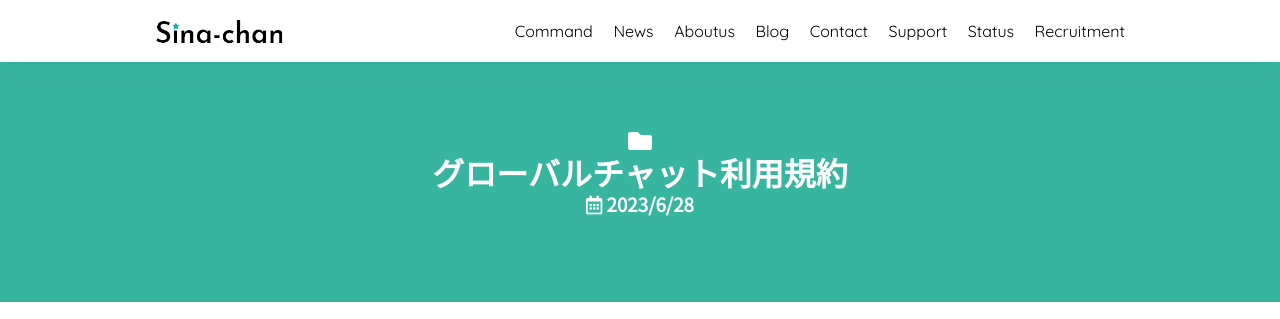
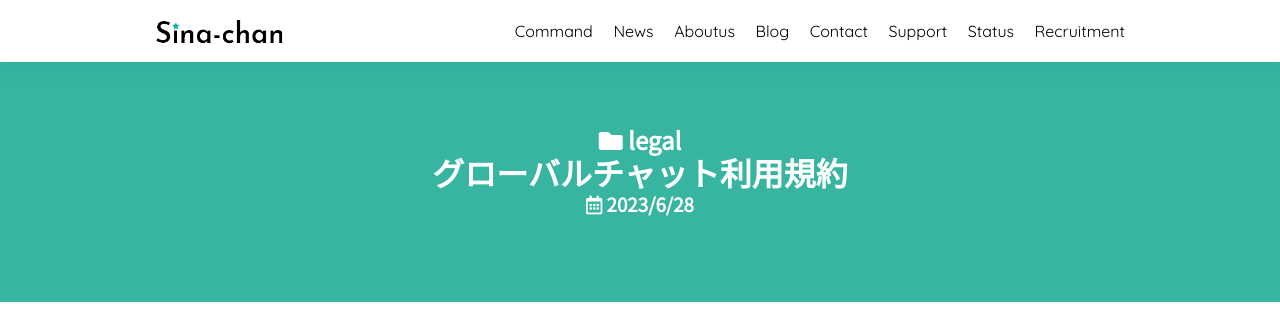
Before and after one commit to SinaKitagami/sinakitagami.github.io, a Jekyll site: the page built from _posts/legal/2023-06-28-new-gchat-tos.md, in a window 1280 px wide and 900 px high. Shown: the top 319 px of the window. Built offline with Jekyll 4.4.1, drawn with Linux system fonts in a browser that asks for light colours; nearby versions of some CDN libraries; a script that is not in the unit is left out.

Commit message:
Update 2023-06-28-new-gchat-tos.md

```diff
--- a/_posts/legal/2023-06-28-new-gchat-tos.md
+++ b/_posts/legal/2023-06-28-new-gchat-tos.md
@@ -1,6 +1,8 @@
 ---
 layout: post
 title: グローバルチャット利用規約
+categories:
+- legal
 ---
 <u>この利用規約(以下、本規約)は<a href="{{site.url}}/legal/tos" class="a-orange">思惟奈ちゃん利用規約</a>に準ずる個別利用条件として解釈されます。</u>
 
```
